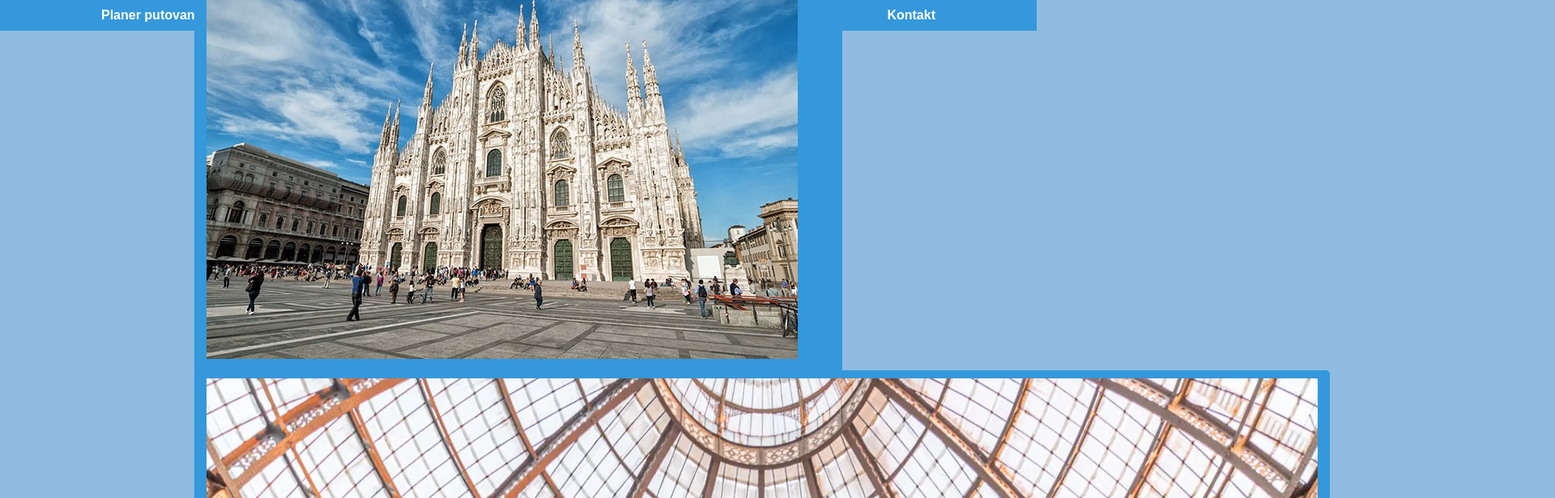
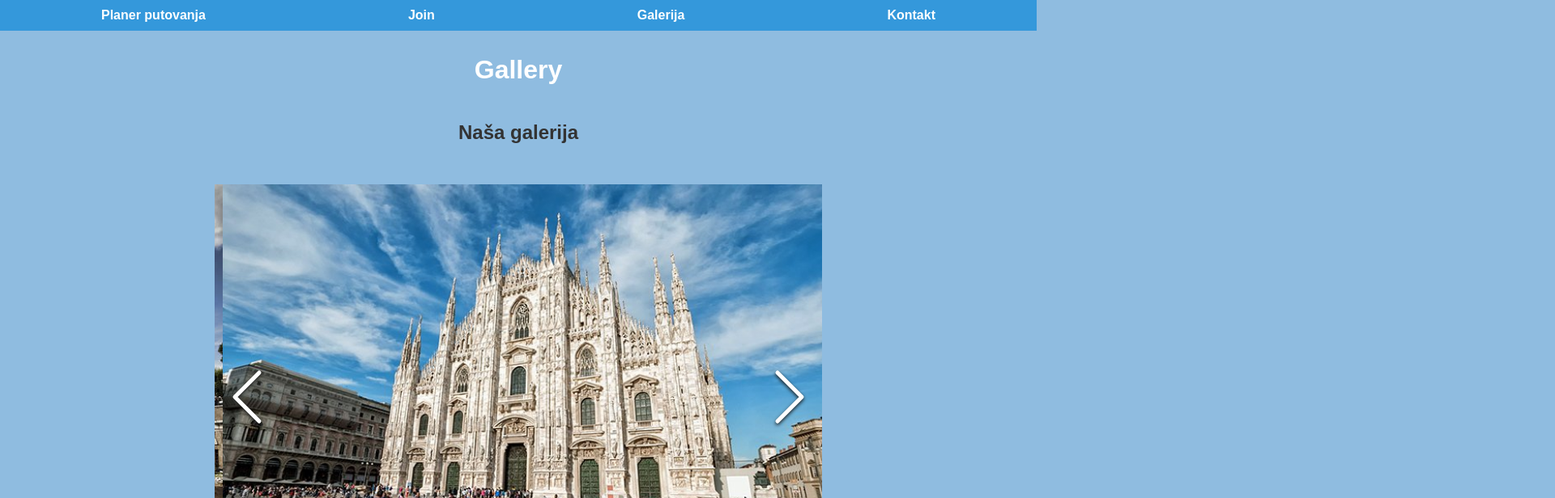
Before and after one commit to elab-development/internet-tehnologije-projekat-planiranjeputovanja_2020_0039, a React (Create React App) app in the folder planning_website/: page /gallery in a window 1280 px wide. Shown: the top 616 px of the page at 81% size, 1920 px wide, since content can reach past the window. Built offline with nearby package versions, Linux system fonts and the light colour scheme.

Commit message:
Galerija

```diff
--- a/planning_website/package.json
+++ b/planning_website/package.json
@@ -6,7 +6,9 @@
     "@testing-library/jest-dom": "^5.17.0",
     "@testing-library/react": "^13.4.0",
     "@testing-library/user-event": "^13.5.0",
+    "bootstrap": "^5.3.2",
     "react": "^18.2.0",
+    "react-bootstrap": "^2.9.2",
     "react-dom": "^18.2.0",
     "react-image-gallery": "^1.3.0",
     "react-router-dom": "^6.21.1",
--- a/planning_website/src/components/MyGallery.js
+++ b/planning_website/src/components/MyGallery.js
@@ -1,39 +1,48 @@
 import React from 'react';
-import Gallery from 'react-image-gallery';
-import '../css/styles.css';
+import { Container, Row, Col, Image } from 'react-bootstrap';
+import ImageGallery from 'react-image-gallery';
+import 'react-image-gallery/styles/css/image-gallery.css';
+import '../css/MyGallery.css';
 
+
+
+const MyGallery = () => {
   const images = [
     {
       original: '/images/milan1.jpg',
       thumbnail: '/images/milan1.jpg',
-    description: 'Milan 1',
+      description: 'Duomo di milano',
     },
     {
       original: '/images/milan2.jpg.webp',
       thumbnail: '/images/milan2.jpg.webp',
-    description: 'Milan 2',
+      description: 'Milan',
     },
     {
       original: '/images/rim1.jpg',
       thumbnail: '/images/rim1.jpg',
-    description: 'Rim 1',
+      description: 'Colosseum',
     },
     {
       original: '/images/rim2.jpg',
       thumbnail: '/images/rim2.jpg',
-    description: 'Rim 2',
-  },
-  // Dodajte slike prema potrebi
+      description: 'Roman Forum',
+    }
   ];
-
-const MyGallery = () => {
+  const galleryImages = images.map(image => ({
+    original: image.original,
+    thumbnail: image.thumbnail,
+    description: image.description,
+  }));
   return (
-    <div className="upper-container">
-      <div className="gallery-container">
-        <h2>Galerija Atrakcija</h2>
-        <Gallery items={images} />
-      </div>
-    </div>
+    <Container>
+   <h2>Naša galerija</h2>
+      <Row>
+        <Col xs={12}>
+          <ImageGallery items={galleryImages} />
+        </Col>
+      </Row>
+  </Container>
   );
 };
 
--- /dev/null
+++ b/planning_website/src/css/MyGallery.css
@@ -0,0 +1,16 @@
+/* Galerija stilizacija */
+.container {
+    margin-top: 20px;
+  }
+
+  h2 {
+    text-align: center;
+    margin-bottom: 30px;
+  }
+
+  /* Stil za slike unutar galerije */
+  .img-fluid {
+    width: 100%;
+    height: auto;
+    margin-bottom: 15px;
+  }
--- a/planning_website/src/css/styles.css
+++ b/planning_website/src/css/styles.css
@@ -70,6 +70,7 @@ body {
     display: flex;
     justify-content: center;
     align-items: center;
+    align-items: flex-start;
     height: 100vh; /* Set the height of the container to the full viewport height */
   }
 
@@ -82,8 +83,15 @@ body {
 /* Style the gallery */
 .image-gallery {
   width: 100%;
-  max-width: 800px; /* Adjust the maximum width as needed */
-  margin: 0 auto; }
+  max-width: 100%; /* Adjust the maximum width as needed */
+  margin: 0 auto;
+  margin-top: 50px;
+  display: flex;
+  flex-wrap: wrap;
+  flex-direction: column;
+  align-items: center;
+  gap: 10px; /* Opciono: dodaj razmak između slika */
+}
 
 
 
--- a/planning_website/src/pages/Gallery.js
+++ b/planning_website/src/pages/Gallery.js
@@ -8,6 +8,7 @@ const Gallery = () => {
        <h2 className="header-title">Gallery</h2>
        <MyGallery />
         </div>
+
   );
 };
 
```
Also changed, not shown: 2 other files (tests, documents, lock files or other folders). Lines whose indentation alone changed are shown as unchanged.
